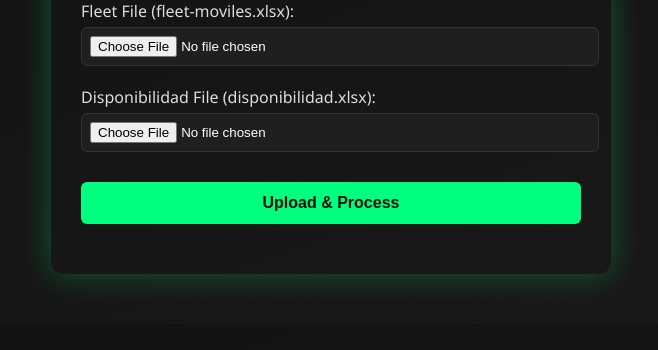
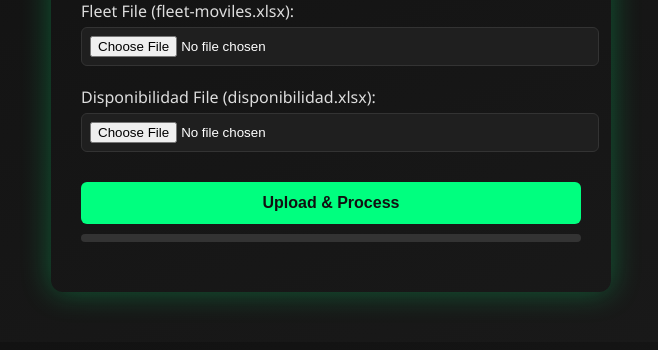
Before and after one commit to sacosent/meli_update, a FastAPI app: page / in a window 1280 px wide. Shown: the part 191-541 px from the top of the page, without its empty margins (309-967 px from the left). Run offline with FastAPI, Linux system fonts and the light colour scheme.

Commit message:
New frontend with progress bar

```diff
--- a/main.py
+++ b/main.py
@@ -15,10 +15,11 @@
 
 @app.get("/", response_class=HTMLResponse)
 async def serve_index(request: Request):
-    with open("templates/index.html") as f:
+    with open("templates/index.html", "r", encoding="utf-8") as f:
+
         return HTMLResponse(f.read())
 
-@app.post("/procesar")
+@app.post("/process")
 async def procesar_excel(
     fleet_file: UploadFile = File(...),
     disponibilidad_file: UploadFile = File(...),
--- a/templates/index.html
+++ b/templates/index.html
@@ -75,6 +75,19 @@
       font-size: 14px;
       color: var(--green);
     }
+    #progress-container {
+      margin-top: 10px;
+      height: 8px;
+      background: #333;
+      border-radius: 5px;
+      overflow: hidden;
+    }
+    #progress-bar {
+      height: 100%;
+      width: 0%;
+      background: var(--green);
+      transition: width 0.3s ease;
+    }
   </style>
 </head>
 <body>
@@ -89,29 +102,36 @@
 
     <button type="submit">Upload & Process</button>
   </form>
+  <div id="progress-container"><div id="progress-bar"></div></div>
   <div id="status"></div>
 
   <script>
     const form = document.getElementById('upload-form');
     const statusDiv = document.getElementById('status');
+    const progressBar = document.getElementById('progress-bar');
 
     form.addEventListener('submit', async (e) => {
       e.preventDefault();
       const formData = new FormData(form);
 
       statusDiv.textContent = 'Uploading and processing...';
+      progressBar.style.width = '25%';
 
       try {
-        const response = await fetch('/procesar', {
+        const response = await fetch('/process', {
           method: 'POST',
           body: formData
         });
+
+        progressBar.style.width = '50%';
 
         if (!response.ok) {
           throw new Error('Server returned ' + response.status);
         }
 
         const blob = await response.blob();
+        progressBar.style.width = '75%';
+
         const downloadUrl = window.URL.createObjectURL(blob);
         const a = document.createElement('a');
         a.href = downloadUrl;
@@ -119,8 +139,11 @@
         document.body.appendChild(a);
         a.click();
         a.remove();
+
+        progressBar.style.width = '100%';
         statusDiv.textContent = '✅ File downloaded successfully';
       } catch (err) {
+        progressBar.style.width = '0%';
         statusDiv.textContent = '❌ Error: ' + err.message;
       }
     });
```
